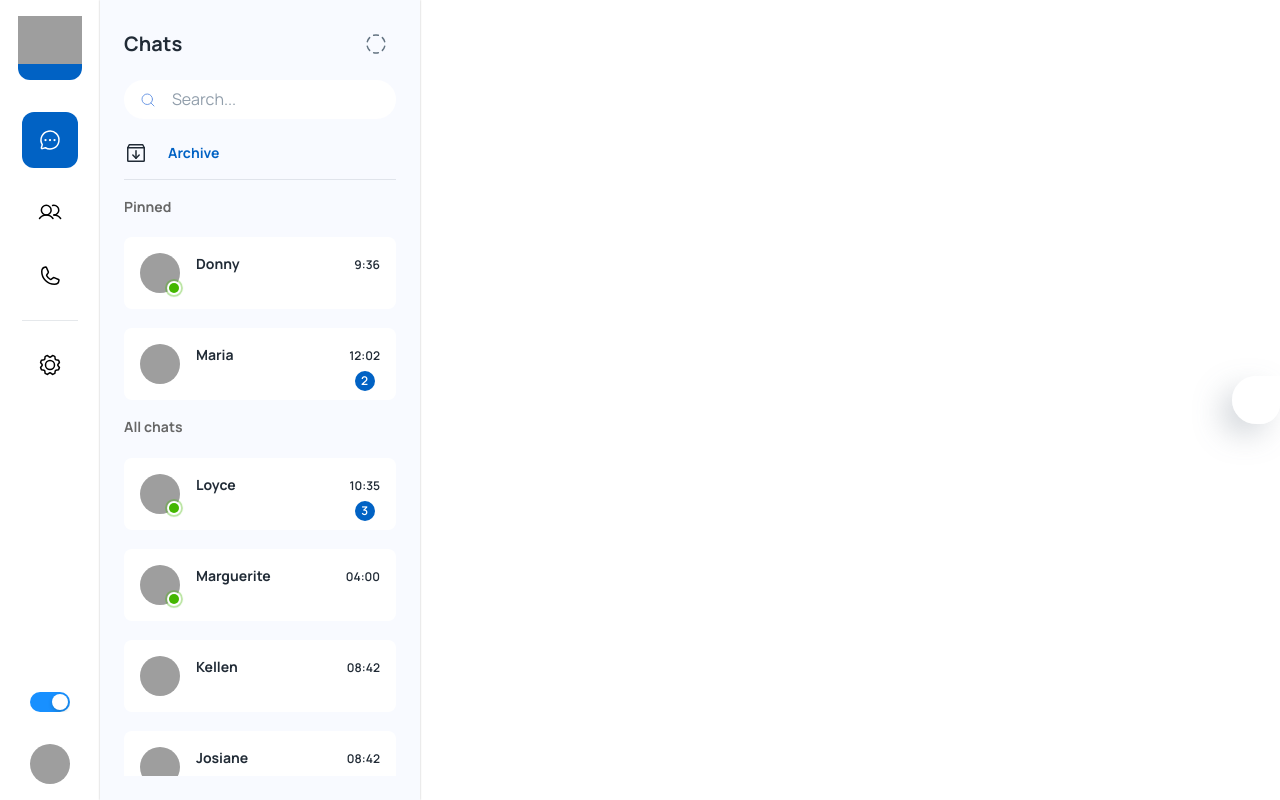
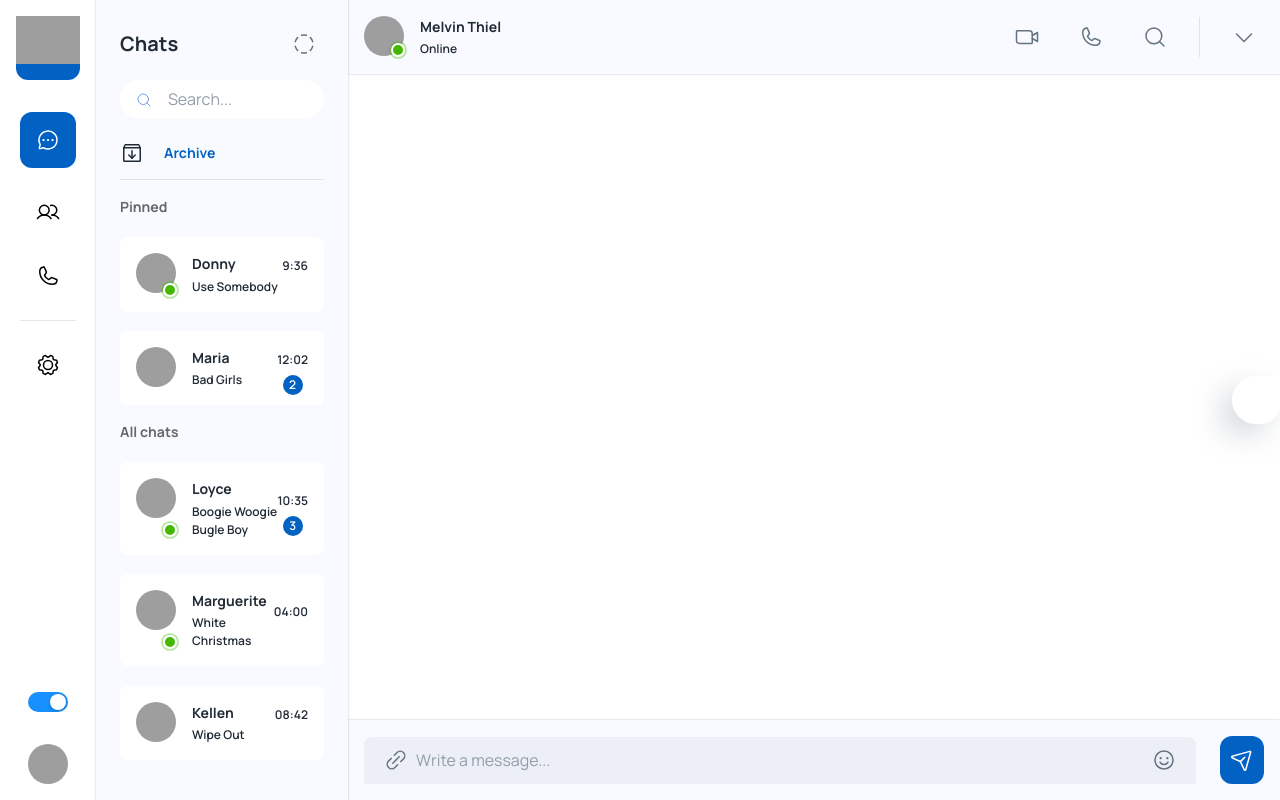
Before and after one commit to AkashKMathew/ChatApp, a React (Create React App) app: page /app in a window 1280 px wide. Built offline with nearby package versions, Linux system fonts and the light colour scheme; grey boxes are pictures that could not be loaded; some icons are missing.

Commit message:
conversation section created

```diff
--- /dev/null
+++ b/src/components/Conversation/index.js
@@ -0,0 +1,176 @@
+import { faker } from "@faker-js/faker";
+import {
+  Avatar,
+  Badge,
+  Box,
+  Divider,
+  IconButton,
+  InputAdornment,
+  Stack,
+  TextField,
+  Typography,
+  useTheme,
+} from "@mui/material";
+import { styled } from "@mui/material/styles";
+import {
+  CaretDown,
+  LinkSimple,
+  MagnifyingGlass,
+  PaperPlaneTilt,
+  Phone,
+  Smiley,
+  VideoCamera,
+} from "phosphor-react";
+import React from "react";
+
+const StyledInput = styled(TextField)(({ theme }) => ({
+  "& .MuiInputBase-input": {
+    paddingTop: "12px",
+    paddingBottom: "12px",
+  },
+}));
+
+const StyledBadge = styled(Badge)(({ theme }) => ({
+  "& .MuiBadge-badge": {
+    backgroundColor: "#44b700",
+    color: "#44b700",
+    boxShadow: `0 0 0 2px ${theme.palette.background.paper}`,
+    "&::after": {
+      position: "absolute",
+      top: 0,
+      left: 0,
+      width: "100%",
+      height: "100%",
+      borderRadius: "50%",
+      animation: "ripple 1.2s infinite ease-in-out",
+      border: "1px solid currentColor",
+      content: '""',
+    },
+  },
+  "@keyframes ripple": {
+    "0%": {
+      transform: "scale(.8)",
+      opacity: 1,
+    },
+    "100%": {
+      transform: "scale(2.4)",
+      opacity: 0,
+    },
+  },
+}));
+
+const Conversation = () => {
+  const theme = useTheme();
+  return (
+    <Stack height={"100%"} maxHeight={"100vh"} width={"auto"}>
+      <Box
+        p={2}
+        sx={{
+          width: "100%",
+          backgroundColor:
+            theme.palette.mode === "light"
+              ? "#F8FAFF"
+              : theme.palette.background.paper,
+          boxShadow: "0px 0px 2px rgba(0,0,0,0.25)",
+        }}>
+        <Stack
+          alignItems={"center"}
+          direction={"row"}
+          justifyContent={"space-between"}
+          sx={{ width: "100%", height: "100%" }}>
+          <Stack direction={"row"} spacing={2}>
+            <Box>
+              <StyledBadge
+                overlap="circular"
+                anchorOrigin={{
+                  vertical: "bottom",
+                  horizontal: "right",
+                }}
+                variant="dot">
+                <Avatar
+                  alt={faker.name.fullName()}
+                  src={faker.image.avatar()}
+                />
+              </StyledBadge>
+            </Box>
+            <Stack spacing={0.2}>
+              <Typography variant="subtitle2">
+                {faker.name.fullName()}
+              </Typography>
+              <Typography variant="caption">Online</Typography>
+            </Stack>
+          </Stack>
+          <Stack direction={"row"} alignItems={"center"} spacing={3}>
+            <IconButton>
+              <VideoCamera />
+            </IconButton>
+            <IconButton>
+              <Phone />
+            </IconButton>
+            <IconButton>
+              <MagnifyingGlass />
+            </IconButton>
+            <Divider orientation="vertical" flexItem={true} />
+            <IconButton>
+              <CaretDown />
+            </IconButton>
+          </Stack>
+        </Stack>
+      </Box>
+      <Box width={"100%"} sx={{ flexGrow: 1 }}></Box>
+      <Box
+        p={2}
+        sx={{
+          width: "100%",
+          backgroundColor:
+            theme.palette.mode === "light"
+              ? "#F8FAFF"
+              : theme.palette.background.paper,
+          boxShadow: "0px 0px 2px rgba(0,0,0,0.25)",
+        }}>
+        <Stack direction={"row"} alignItems={"center"} spacing={3}>
+          <StyledInput
+            fullWidth
+            placeholder="Write a message..."
+            variant="filled"
+            InputProps={{
+              disableUnderline: true,
+              startAdornment: (
+                <InputAdornment>
+                  <IconButton>
+                    <LinkSimple />
+                  </IconButton>
+                </InputAdornment>
+              ),
+              endAdornment: (
+                <InputAdornment>
+                  <IconButton>
+                    <Smiley />
+                  </IconButton>
+                </InputAdornment>
+              ),
+            }}
+          />
+          <Box
+            sx={{
+              height: 48,
+              width: 48,
+              backgroundColor: theme.palette.primary.main,
+              borderRadius: 1.5,
+            }}>
+            <Stack
+              sx={{ height: "100%", width: "100%" }}
+              alignItems={"center"}
+              justifyContent={"center"}>
+              <IconButton>
+                <PaperPlaneTilt color="#fff" />
+              </IconButton>
+            </Stack>
+          </Box>
+        </Stack>
+      </Box>
+    </Stack>
+  );
+};
+
+export default Conversation;
--- a/src/pages/dashboard/Chats.js
+++ b/src/pages/dashboard/Chats.js
@@ -45,7 +45,7 @@
   },
 }));
 
-const ChatElement = ({ id, name, image, message, time, unread, online }) => {
+const ChatElement = ({ id, name, image, msg, time, unread, online }) => {
     const theme = useTheme();
   return (
     <Box
@@ -73,7 +73,7 @@
 
           <Stack spacing={0.3}>
             <Typography variant="subtitle2">{name}</Typography>
-            <Typography variant="caption">{message}</Typography>
+            <Typography variant="caption">{msg}</Typography>
           </Stack>
         </Stack>
         <Stack spacing={2} alignItems={"center"}>
--- a/src/pages/dashboard/GeneralApp.js
+++ b/src/pages/dashboard/GeneralApp.js
@@ -1,12 +1,26 @@
 import React from "react";
 import Chats from "./Chats";
+import { Box, Stack } from "@mui/material";
+import { useTheme } from "@mui/material/styles";
+import Conversation from "../../components/Conversation";
 
 const GeneralApp = () => {
-
+  const theme = useTheme();
   return (
-    <>
-    <Chats/>
-    </>
+    <Stack direction={"row"} sx={{ width: "100vw" }}>
+      <Chats />
+      <Box
+        sx={{
+          height: "100%",
+          width: "100%",
+          backgroundColor:
+            theme.palette.mode === "light"
+              ? "#fff"
+              : theme.palette.background.default,
+        }}>
+        <Conversation />
+      </Box>
+    </Stack>
   );
 };
 
```
